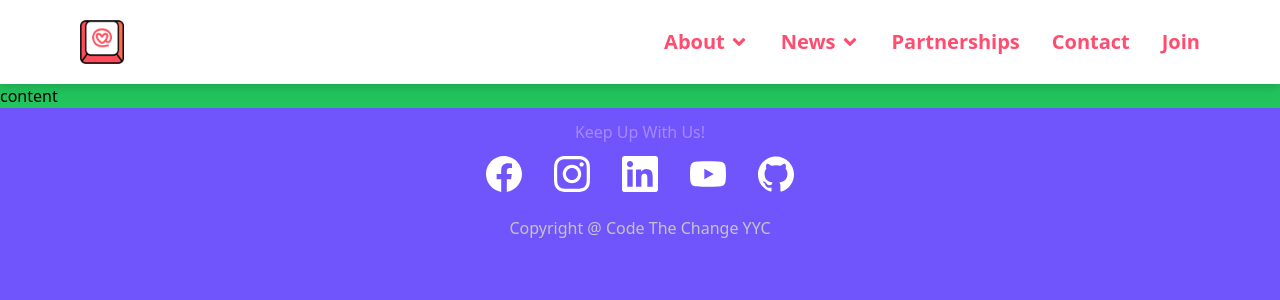
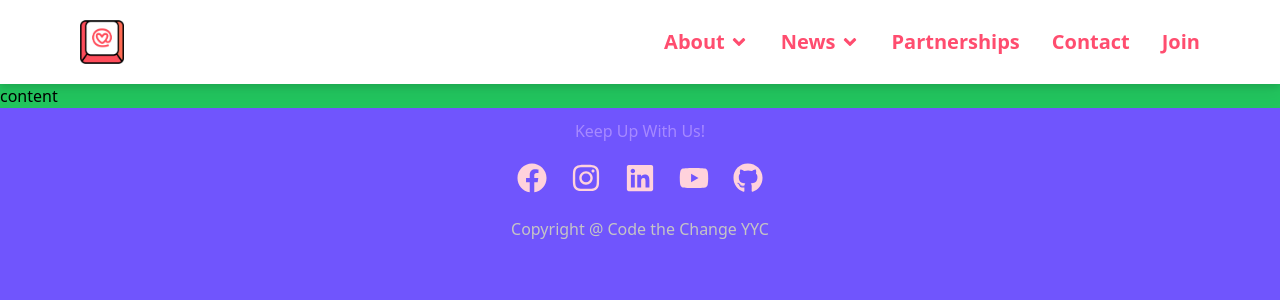
Before and after one commit to Code-the-Change-YYC/code-the-change-yyc-site, a Next.js app: page / in a window 1280 px wide. Shown: the top 300 px of the page. Built offline with nearby package versions, Linux system fonts and the light colour scheme; a web font is replaced by a local one.

Commit message:
Switched to SocialMediaIcons component

```diff
--- a/components/Footer.jsx
+++ b/components/Footer.jsx
@@ -1,36 +1,15 @@
 import React from "react";
+import SocialMediaIcons from "./SocialMediaIcons";
 
-import { SiInstagram, SiFacebook, SiLinkedin, SiYoutube, SiGithub } from "react-icons/si";
-
-const footerContainer = "flex flex-col items-center justify-center text-[#A689FF] h-36 md:text-[#FFFFFF] md:bg-[#7055FD]";
-const iconContainer = "flex flex-row space-x-8";
-const iconsStyle = "text-[#7055FD] text-3xl md:text-[#FFFFFF] md:cursor-pointer md:text-4xl";
-
-const icons = [
-  { name: "facebook", link: "https://www.facebook.com/CodeTheChangeYYC", logo: <SiFacebook /> },
-  { name: "instagram", link: "https://www.instagram.com/codethechangeyyc/", logo: <SiInstagram /> },
-  { name: "linkedin", link: "https://www.linkedin.com/company/codethechangeyyc/", logo: <SiLinkedin /> },
-  { name: "youtube", link: "https://www.youtube.com/channel/UC4wZt-bCL31HjxUF-zc5U_g", logo: <SiYoutube /> },
-  { name: "github", link: "https://github.com/Code-the-Change-YYC", logo: <SiGithub /> },
-];
-
-const handleClick = (link) => {
-	window.open(link);
-};
+const footerContainer = "flex flex-col items-center justify-center text-[#A689FF] h-36";
 
 const Footer = () => {
   return (
     <>
       <div className={footerContainer}>
-        <h2 className="font-medium mb-3 md:text-[#A689FF]">Keep Up With Us!</h2>
-        <ul className={iconContainer}>
-          {icons.map((app) => (
-            <li key={app.name} className={iconsStyle} onClick={() => handleClick(app.link)}>
-              {app.logo}
-            </li>
-          ))}
-        </ul>
-        <h4 className="text-[#C5C5C5] font-light mt-6">Copyright @ Code The Change YYC</h4>
+        <h2 className="font-medium mb-3x">Keep Up With Us!</h2>
+        <SocialMediaIcons />
+        <h4 className="text-[#C5C5C5] font-light mt-6">Copyright @ Code the Change YYC</h4>
       </div>
     </>
   );
```
